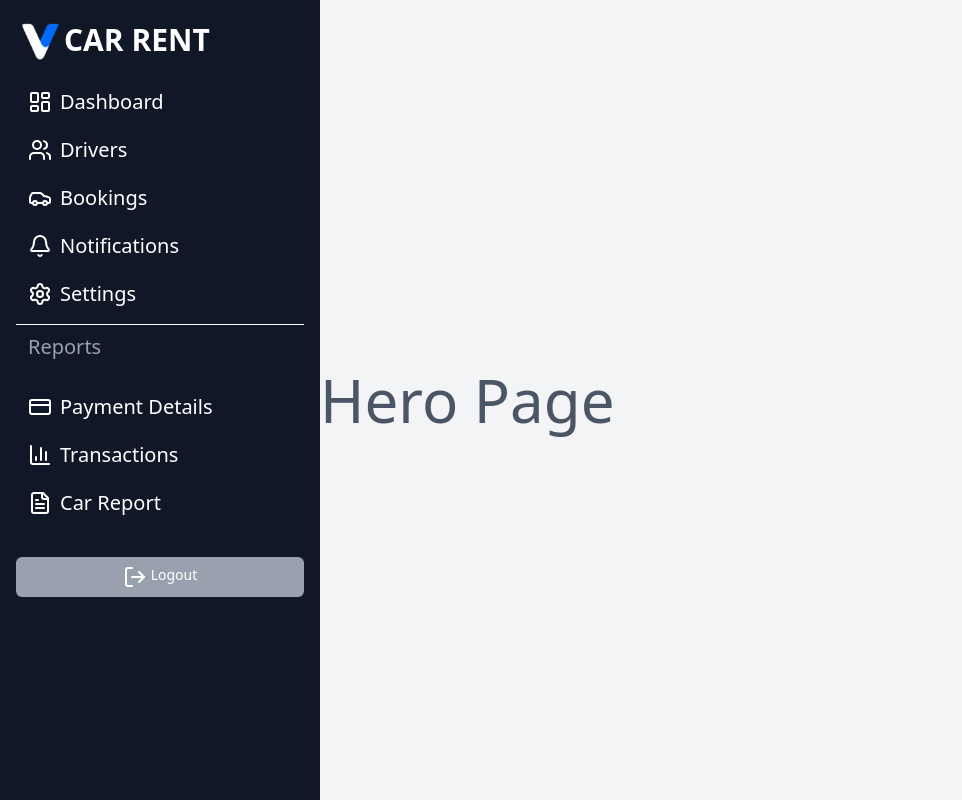
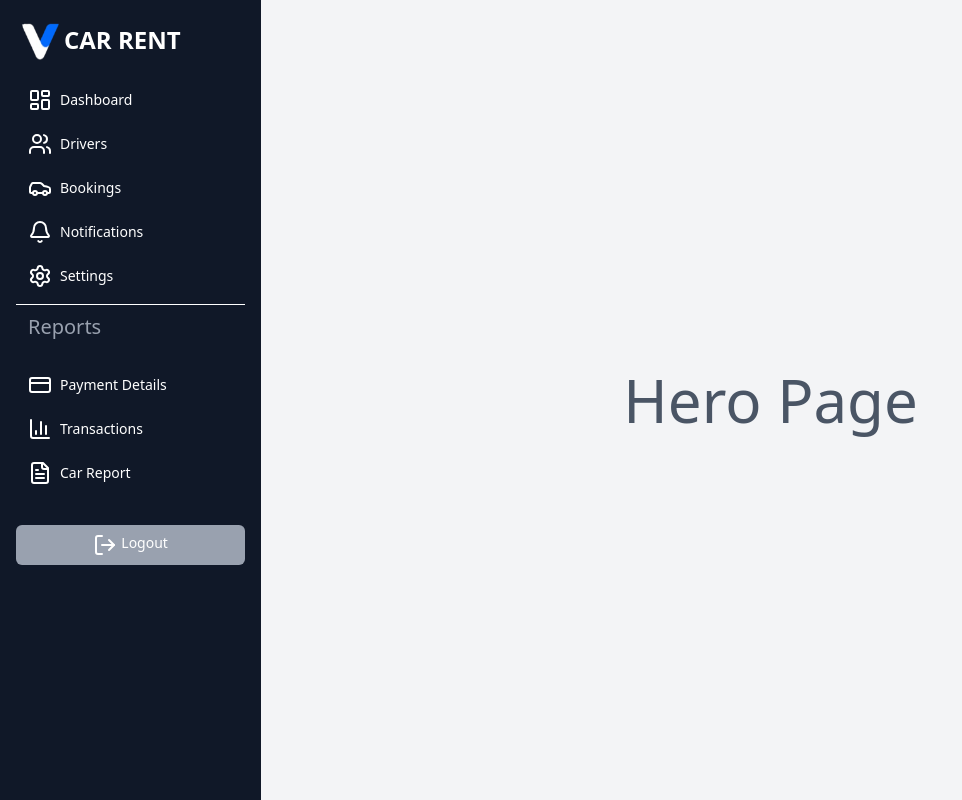
Before and after one commit to SurajCh6613/gloomshine-dashboard, a React (Vite) app: page / in a window 1280 px wide. Shown: the whole page, without its empty margins (0-962 px from the left). Built offline with nearby package versions, Linux system fonts and the light colour scheme.

Commit message:
CSS Updated

```diff
--- a/src/components/Hero.jsx
+++ b/src/components/Hero.jsx
@@ -2,7 +2,7 @@ import React from 'react'
 
 const Hero = () => {
   return (
-    <div className='flex min-h-screen justify-center items-center text-3xl lg:text-6xl text-gray-600'>Hero Page </div>
+    <div className='flex w-full min-h-screen justify-center items-center text-3xl lg:text-6xl text-gray-600'>Hero Page </div>
   )
 }
 
--- a/src/components/NotFound.jsx
+++ b/src/components/NotFound.jsx
@@ -2,7 +2,7 @@ import React from 'react'
 
 const NotFound = () => {
   return (
-    <div className='flex min-h-screen justify-center items-center text-3xl lg:text-6xl text-gray-600'>Page Not Found</div>
+    <div className='flex min-h-screen w-full justify-center items-center text-3xl lg:text-6xl text-gray-600'>Page Not Found</div>
   )
 }
 
--- a/src/components/Sidebar.jsx
+++ b/src/components/Sidebar.jsx
@@ -28,12 +28,12 @@ const Sidebar = () => {
   ];
 
   return (
-    <section className="lg:w-1/4  min-h-screen bg-gray-900 text-white flex flex-col p-4">
+    <section className="lg:w-1/4  h-screen bg-gray-900 text-white flex flex-col p-4">
       {/* upper-half */}
       <div className="flex flex-col mb-2">
         <NavLink to={"/"} className="flex  items-center">
           <img src="logo.png" alt="logo" className="w-12 h-12" />{" "}
-          <span className="hidden lg:flex text-sm md:text-xl lg:text-3xl font-semibold">
+          <span className="hidden lg:flex text-sm md:text-xl lg:text-2xl font-semibold">
             CAR RENT
           </span>
         </NavLink>
@@ -54,7 +54,7 @@ const Sidebar = () => {
                     <span className="absolute left-0 top-1 w-1 h-8 bg-white rounded-r-md"></span>
                   )}
                   {menu.icon}
-                  <span className="hidden text-xl lg:flex">{menu.name}</span>
+                  <span className="hidden text-sm lg:flex">{menu.name}</span>
                 </>
               )}
             </NavLink>
@@ -68,13 +68,25 @@ const Sidebar = () => {
           <span className="text-xl">Reports</span>
         </h3>
         <ul className="mt-4 space-y-1">
-          {lowerMenuItems.map((item) => (
+              {lowerMenuItems.map((menu) => (
             <NavLink
-              key={item.path}
-              to={item.path}
-              className="flex py-2 px-3 gap-2 items-center rounded-md"
+              key={menu.path}
+              to={menu.path}
+              className={({ isActive }) =>
+                `flex  py-2 px-3 gap-2 items-center rounded-md relative ${
+                  isActive ? "bg-blue-600" : "bg-transparent"
+                }`
+              }
             >
-              {item.icon} <span className="text-xl hidden lg:flex">{item.name}</span>
+              {({ isActive }) => (
+                <>
+                  {isActive && (
+                    <span className="absolute left-0 top-1 w-1 h-8 bg-white rounded-r-md"></span>
+                  )}
+                  {menu.icon}
+                  <span className="hidden text-sm lg:flex">{menu.name}</span>
+                </>
+              )}
             </NavLink>
           ))}
         </ul>
```
